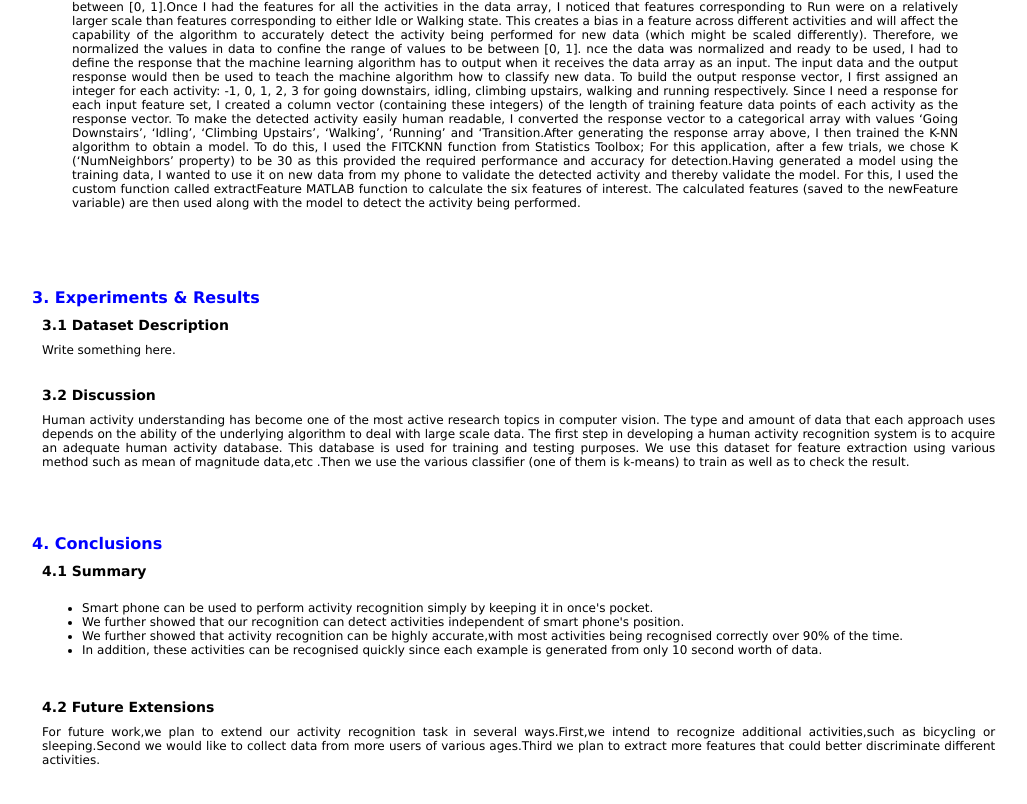
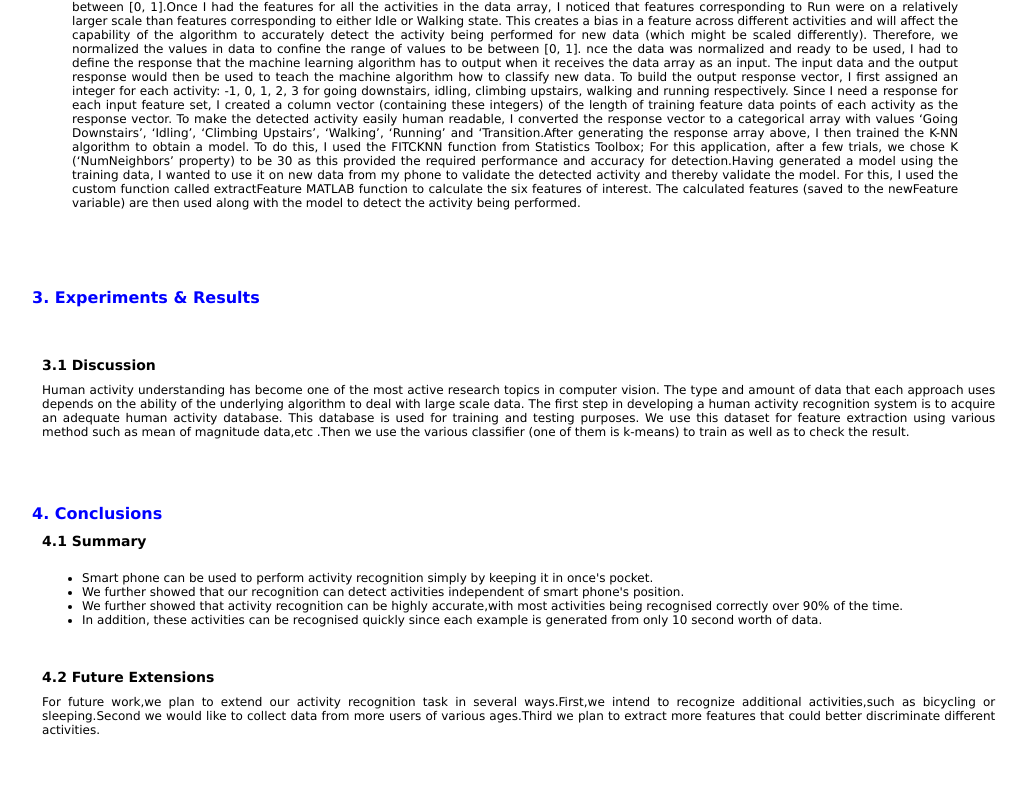
Before and after one commit to girijakuanr/dsp_project, a plain HTML site: page index.html in a window 1280 px wide. Shown: the part 3251-4055 px from the top of the page, without its empty margins (96-1123 px from the left). Drawn offline with Linux system fonts and the light colour scheme.

Commit message:
Update index.html

```diff
--- a/index.html
+++ b/index.html
@@ -192,17 +192,17 @@ performed as a part of the training procedure, we fed the training algorithm two
 			<div class="section">
 				<div class="heading"><font size="3" color="blue">3. Experiments &amp; Results</font></div>
 				<div class="subsection">
-					<div class="heading">3.1 Dataset Description</div>
+
 					<div class="text">
 
 						<!-- Start edit here  -->
-						Write something here.
+
 						<!-- Stop edit here -->
 
 					</div>
 				</div>
 				<div class="subsection">
-					<div class="heading">3.2 Discussion</div>
+					<div class="heading">3.1 Discussion</div>
 					<div class="text">
 
 						<!-- Start edit here  -->
```
